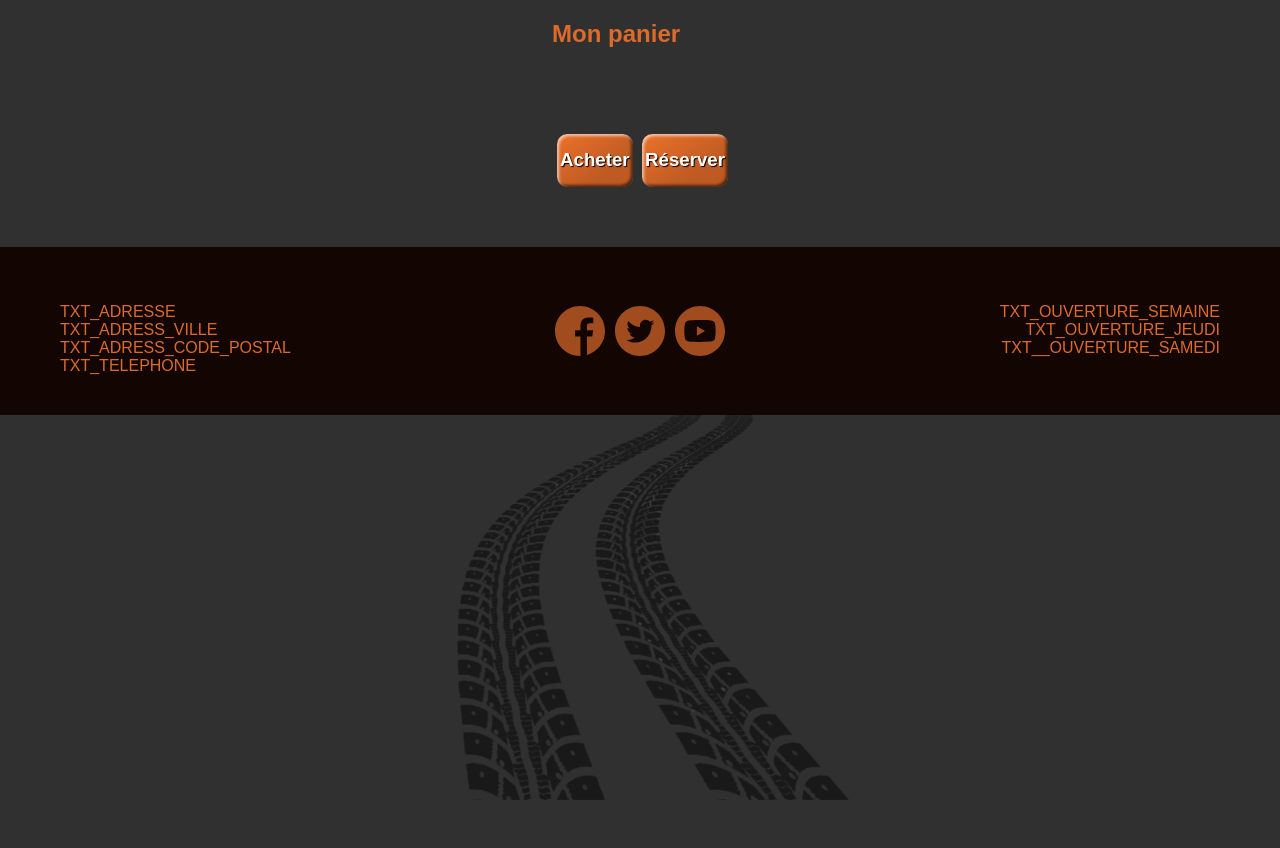
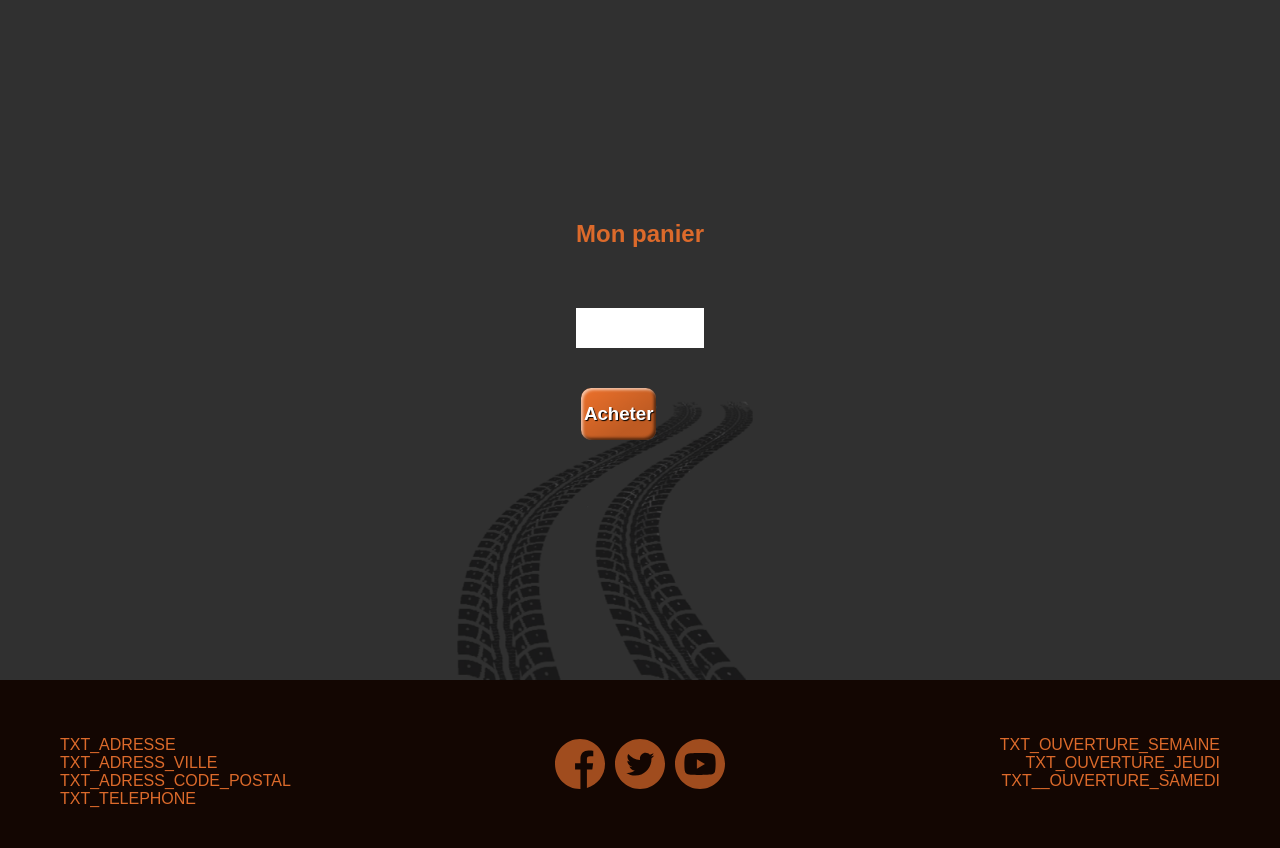
Before and after one commit to ProjetWeb2Hiv2021/art-pub-mtl-etu, a PHP site: template view/Confirmation.php in a window 1280 px wide. Before the commit the page ends 800 px from the top, so only its background shows below. Run offline with PHP 8.4, Linux system fonts and the light colour scheme; the template is opened without the code that fills it, so the values that code supplies are empty; some libraries are stand-ins or nearby versions; some web fonts are replaced.

Commit message:
Design panier + W3c

```diff
--- a/scripts/ConfirmationList.js
+++ b/scripts/ConfirmationList.js
@@ -27,27 +27,27 @@ class ConfirmationList {
         //
         var data = JSON.parse(sessionStorage.Panier);
 
-        //Afficher la liste des commandes sur une table
+        //Afficher la liste des commandes sur une Liste
                         var $total = 0;
-                        let myTable= "<table><tr><td style='width: 200px; color: red;text-align: center;'>Nro. voiture</td>";
-                        myTable+= "<td style='width: 100px; color: red; text-align: right;'>Modele</td>";
-                        myTable+="<td style='width: 100px; color: red; text-align: right;'>Km</td>";
-                        myTable+="<td style='width: 100px; color: red; text-align: right;'>Anee</td>";
-                        myTable+="<td style='width: 100px; color: red; text-align: right;'>Couleur</td>";
-                        myTable+="<td style='width: 100px; color: red; text-align: right;'>Prix</td>";
-                        myTable+="<td style='width: 100px; color: red; text-align: right;'><button style='font-size: 10pt;margin-bottom: 30pt;' data-js-btnSuprimmer>Supprimer</button></td>";
+                        let myTable= "<ul class='centreV'><li>VIN</li>";
+                        myTable+= "<li>Modele</li>";
+                        myTable+="<li>Km</li>";
+                        myTable+="<li>Année</li>";
+                        myTable+="<li>Couleur</li>";
+                        myTable+="<li>Prix</li>";
+                        myTable+="<li><button data-js-btnSuprimmer>Supprimer</button></li></ul>";
 
                         for (let i = 0, l = data.length; i < l; i++) {
-                              myTable+="<tr data-js-idVoiture="+ data[i].idVoiture + "><td data-js-vin style='width: 200px;text-align: center;' data-js-vin>"+ data[i].vin + "</td>";
-                              myTable+="<td data-js-modele style='width: 100px;text-align: right;'data-js-modele> "+data[i].modele+ "</td>";
-                              myTable+="<td data-js-km style='width: 200px;text-align: right;' data-js-km>"+ data[i].km + "</td>";
-                              myTable+="<td data-js-annee style='width: 100px;text-align: right;'data-js-annee> "+data[i].annee+ "</td>";
-                              myTable+="<td data-js-couleur style='width: 200px;text-align: right;' data-js-couleur>"+ data[i].couleur + "</td>";
-                              myTable+="<td data-js-prix style='width: 100px;text-align: right;'data-js-prix> "+Intl.NumberFormat('fr-CA').format(data[i].prix)+ "</td>";
-                              myTable+="<td style='width: 100px;text-align: right;'> "+'<input type="checkbox"  data-js-sup value="' +i+'"></input>'+ "</td>";
+                              myTable+="<ul><li data-js-vin data-js-vin>"+ data[i].vin + "</li>";
+                              myTable+="<li data-js-modele data-js-modele> "+data[i].modele+ "</li>";
+                              myTable+="<li data-js-km data-js-km>"+ Intl.NumberFormat().format(data[i].km) + "</li>";
+                              myTable+="<li data-js-annee data-js-annee> "+data[i].annee+ "</li>";
+                              myTable+="<li data-js-couleur data-js-couleur>"+ data[i].couleur + "</li>";
+                              myTable+="<li data-js-prix data-js-prix> "+Intl.NumberFormat('fr-CA').format(data[i].prix)+ "</li>";
+                              myTable+="<li>"+'<input type="checkbox"  data-js-sup value="' +i+'"></input>'+ "</li></ul>";
 
 
-                              myTable+="</tr>";
+
 
 
 
@@ -55,7 +55,7 @@ class ConfirmationList {
                               $total = $total + parseInt(data[i].prix);
                         }
 
-                          myTable+="</table>";
+
                           this._elResults.innerHTML = myTable;
 
                           //Afficher le total ($)
--- a/styles/confirmationList.css
+++ b/styles/confirmationList.css
@@ -1,24 +1,53 @@
-
-
 [data-component="ConfirmationList"] button {
   padding: 3px;
   background-color: #ed712b;
   color: white;
   margin-left: 5px;
-    margin-bottom: 20px;
-    margin-top: 40px;
+
   font-size: 14pt;
   font-family: "Red Rose", sans-serif;
-
 }
-
-
 
 [data-component="ConfirmationList"] .total {
   padding: 3px;
   text-align: right;
-    margin-left: 5px;
-    margin-right: 100px;
+
   margin-top: 40px;
+  margin-bottom: 40px;
   font-size: medium;
+  background-color: #ffffff;
+  color: #130602;
+  padding: 20px;
 }
+
+.confirmationMain {
+  height: 80vh;
+  display: flex;
+  flex-direction: column;
+  justify-content: center;
+}
+[data-component="ConfirmationList"] table {
+  background-color: #ffffff;
+  border: 3px solid black;
+  padding: 20px;
+  color: #130602;
+  table-layout: fixed;
+  border-collapse: collapse;
+}
+[data-component="ConfirmationList"] td,
+[data-component="ConfirmationList"] th {
+  border: 1px solid #999;
+  padding: 1rem;
+  vertical-align: middle;
+}
+[data-component="ConfirmationList"] ul {
+  background-color: #ffffff;
+  display: flex;
+  list-style-type: none;
+  flex-wrap: wrap;
+}
+[data-component="ConfirmationList"] li {
+  width: 125px;
+  padding: 10px 0;
+  color: #130602;
+}
--- a/view/Confirmation.php
+++ b/view/Confirmation.php
@@ -1,4 +1,4 @@
-<main>
+<main class="confirmationMain">
 	<h2>Mon panier</h2>
 
 	<div data-component="ConfirmationList"
@@ -20,6 +20,6 @@
 		}
 		?>
 		 >Acheter</button>
-		<button data-js-btnReserver>Réserver</button>
+
 	</div>
 </main>
```
Lines whose indentation alone changed are shown as unchanged.
